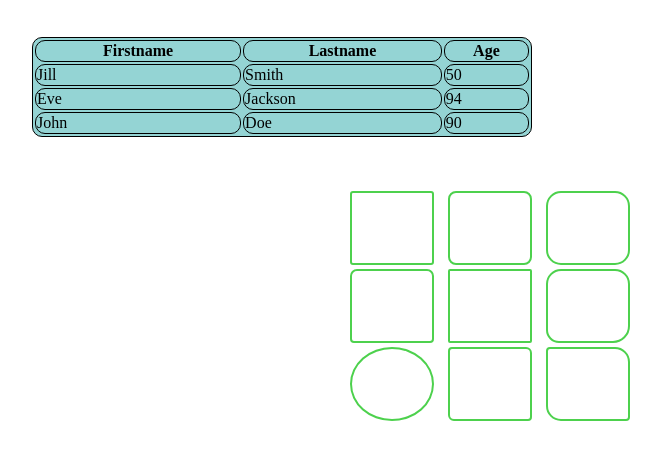
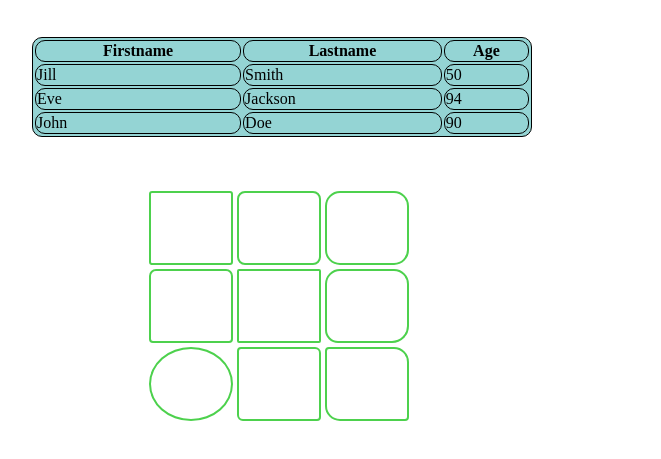
Before and after one commit to UdayKhunt/Mern-Tasks, a plain HTML site: page task1_css.html in a window 1280 px wide. Shown: the part 79-538 px from the top of the page, without its empty margins (358-1019 px from the left). Drawn offline with Linux system fonts and the light colour scheme.

Commit message:
Update task1_css.html

```diff
--- a/task1_css.html
+++ b/task1_css.html
@@ -23,49 +23,40 @@
             border: 2px solid rgb(77, 209, 77);
         }
         #a{
-            margin-left: 700px;
             border-radius: 3px;
 
         }
         #b{
-            margin-left: 10px;
             border-radius: 8px;
         }
         #c{
-            margin-left: 10px;
             border-radius: 15px;
 
         }
         #d{
-            margin-left: 700px;
             border-top-left-radius: 7px;
             border-top-right-radius: 7px;
             border-bottom-left-radius: 4px;
             border-bottom-right-radius: 4px;
         }
         #e{
-            margin-left: 10px;
             border-radius: 2px;
         }
         #f{
-            margin-left: 10px;
             border-radius: 15px;
             border-bottom-left-radius: 13px;
             border-bottom-right-radius: 17px;
         }
         #g{
-            margin-left: 700px;
             border-radius: 50%;
         }
         #h{
-            margin-left: 10px;
             border-top-left-radius: 4px;
             border-top-right-radius: 6px;
             border-bottom-left-radius: 6px;
             border-bottom-right-radius: 4px;
         }
         #i{
-            margin-left: 10px;
             border-top-left-radius: 4px;
             border-top-right-radius: 15px;
             border-bottom-left-radius: 15px;
@@ -100,7 +91,7 @@
             <td>90</td>
         </tr>
     </table><br><br><br>
-
+<div style="margin: auto; width: 21%; ">
     <div id="a" class="box"></div>
     <div id="b" class="box"></div>
     <div id="c" class="box"></div><br>
@@ -110,5 +101,6 @@
     <div id="g" class="box"></div>
     <div id="h" class="box"></div>
     <div id="i" class="box"></div>
+</div>
 </body>
 </html>
```
